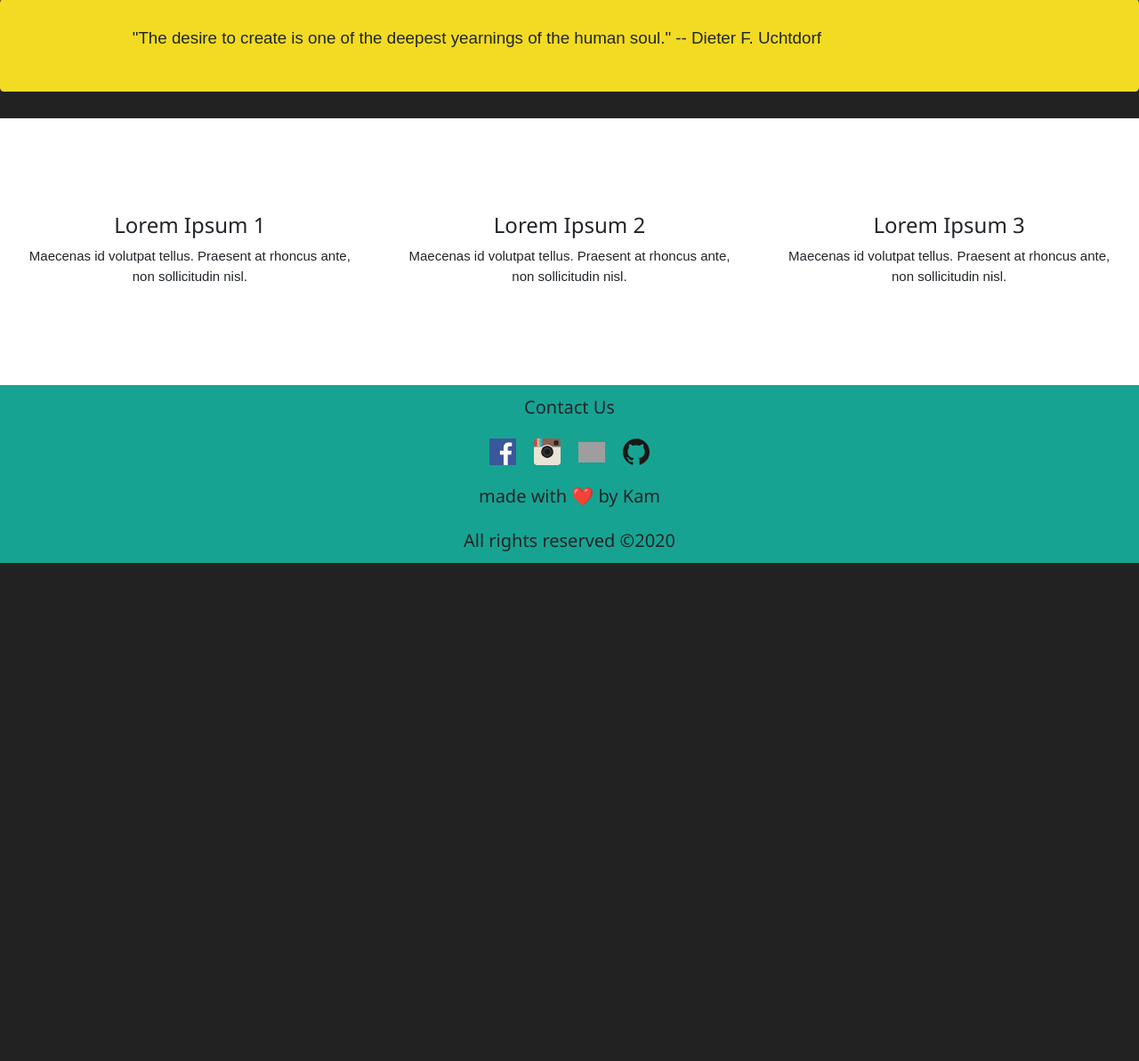
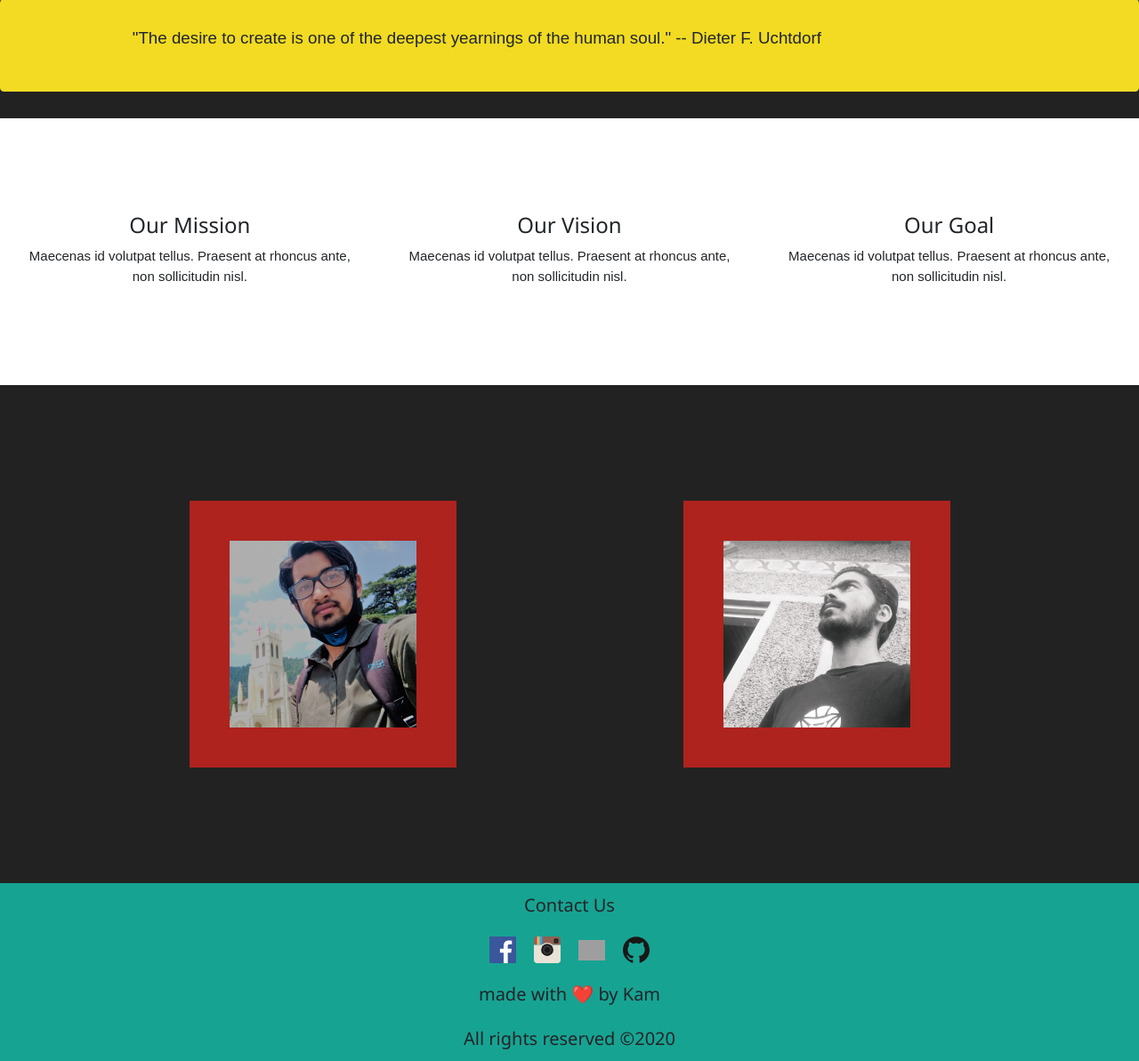
Before and after one commit to KKAMLESH286/Caidox, a Flask app: page / in a window 1280 px wide. Shown: the part 633-1826 px from the top of the page at 89% size. Before the commit the page ends 1266 px from the top, so only its background shows below. Run offline with Flask 2, Linux system fonts and the light colour scheme; some libraries are stand-ins or nearby versions; grey boxes are pictures that could not be loaded.

Commit message:
team section
added team section with pictures

```diff
--- a/static/main1.css
+++ b/static/main1.css
@@ -235,7 +235,7 @@ nav a:hover {
   flex-basis: 30%;
 }
 
-.cta {
+/* .cta {
   background-image: url(//unsplash.it/600/400);
   background-size: cover;
   padding: 10vh 0;
@@ -250,7 +250,7 @@ nav a:hover {
   @media (min-width: 40rem) {
     flex-basis: 50%;
   }
-}
+} */
 
 .contact {
   display: flex;
@@ -300,3 +300,56 @@ nav a:hover {
   align-self: center;
   padding-right: 50px;
 }
+
+/* team */
+
+.container {
+  display: flex;
+  justify-content: center;
+  align-items: center;
+  height: 70vh;
+  justify-content: space-around;
+}
+
+.flip-card {
+  background-color: transparent;
+  width: 300px;
+  height: 300px;
+  perspective: 1000px;
+}
+.flip-card .inner {
+  position: relative;
+  width: 100%;
+  height: 100%;
+  transition: transform 0.8s;
+  transform-style: preserve-3d;
+}
+.flip-card .inner .front,
+.flip-card .inner .back {
+  position: absolute;
+  width: 100%;
+  height: 100%;
+  -webkit-backface-visibility: hidden;
+  backface-visibility: hidden;
+  display: flex;
+  align-items: center;
+  justify-content: center;
+  flex-direction: column;
+}
+.flip-card .inner .front {
+  background-color: #AE231E;
+}
+.flip-card .inner .back {
+  background-color: #99D821;
+  color: white;
+  transform: rotateX(180deg);
+}
+.flip-card:hover .inner {
+  transform: rotateX(180deg);
+}
+
+h5 {
+  font-size: 2em;
+  text-align: center;
+  text-justify: center;
+}
--- a/template/index.html
+++ b/template/index.html
@@ -58,19 +58,46 @@
 <!-- About Us -->
 <div class="sales-points">
 	<div class="sales-point">
-	  <h3>Lorem Ipsum 1</h3>
+	  <h3>Our Mission</h3>
 	  <p>Maecenas id volutpat tellus. Praesent at rhoncus ante, non sollicitudin nisl.</p>
 	</div>
 	<div class="sales-point">
-	  <h3>Lorem Ipsum 2</h3>
+	  <h3>Our Vision</h3>
 	  <p>Maecenas id volutpat tellus. Praesent at rhoncus ante, non sollicitudin nisl.</p>
 	</div>
 	<div class="sales-point">
-	  <h3>Lorem Ipsum 3</h3>
+	  <h3>Our Goal</h3>
 	  <p>Maecenas id volutpat tellus. Praesent at rhoncus ante, non sollicitudin nisl.</p>
 	</div>
 </div>
+<!-- Team -->
 
+<div class="container">
+	<div class="flip-card">
+	  <div class="inner">
+		<div class="front">
+		  <img src="../static/img2.jpg" style="width:70%;height:70%;" />
+		</div>
+		<div class="back">
+		  <h5>Kamlesh Panwar</h5>
+		  <p>Programmer, Leader</p>
+		  <p>Yes, I do love alpacas 🦙</p>
+		</div>
+	  </div>
+	</div>
+	<div class="flip-card">
+		<div class="inner">
+		  <div class="front">
+			<img src="../static/img6.jpeg" style="width:70%;height:70%;" />
+		  </div>
+		  <div class="back">
+			<h5>Ashwani Bhardwaj</h5>
+			<p>Writer, Daydreamer</p>
+			<p>I eat problems in my breakfast!🧐</p>
+		  </div>
+		</div>
+	  </div>
+</div>
 <!-- Contact Us -->
 <div class="contact">
 	<h4> Contact Us</h4>
```
Also changed, not shown: static/img.jpg (added), static/img2.jpg (added), static/img6.jpeg (added).
